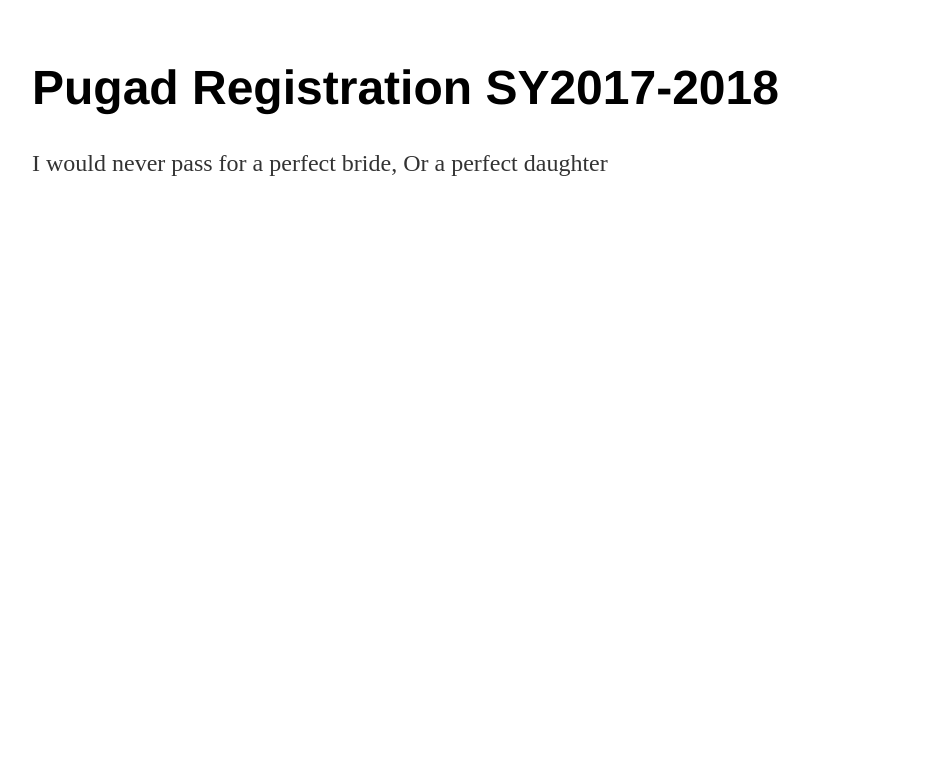
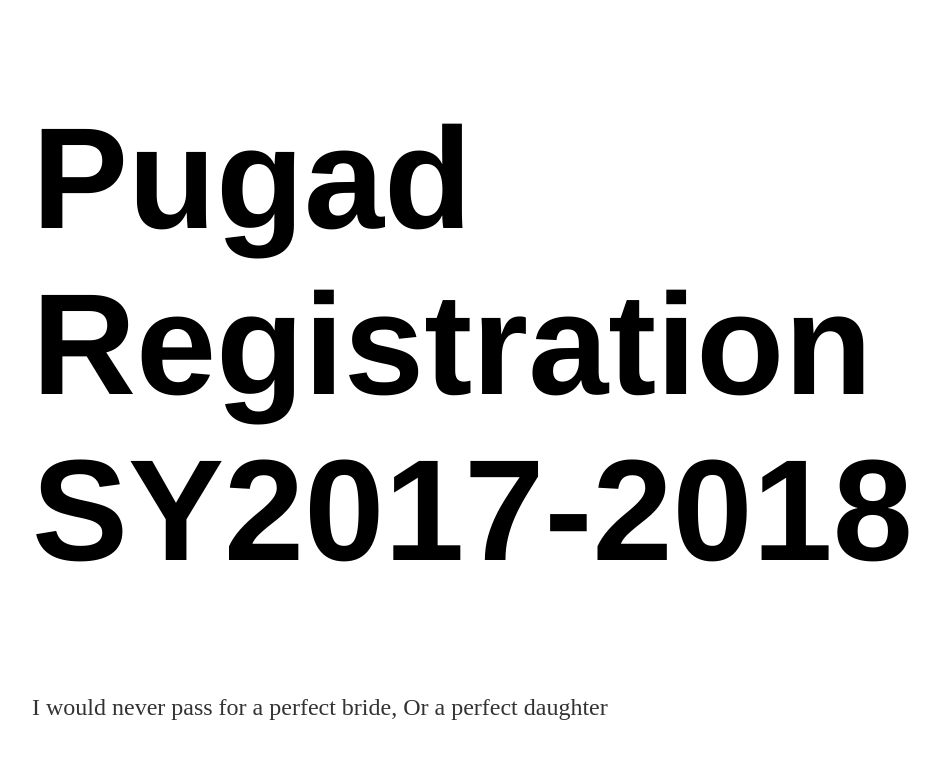
Before and after one commit to Pomo-doro/Pomo-doro.github.io, a plain HTML site: page prompt.html in a window 1280 px wide. Shown: the whole page, without its empty margins (160-1100 px from the left). Drawn offline with Linux system fonts and the light colour scheme; files that its build step writes are made by us from their sources.

Commit message:
Update main.css

```diff
--- a/csss/main.css
+++ b/csss/main.css
@@ -3,7 +3,7 @@ body {
     width: 70%;
 }
 h1 {
-    font-size: 3em;
+    font-size: 9em;
     font-family:'Helvetica', 'Arial', 'Sans-Serif';
 }
 p {
```
